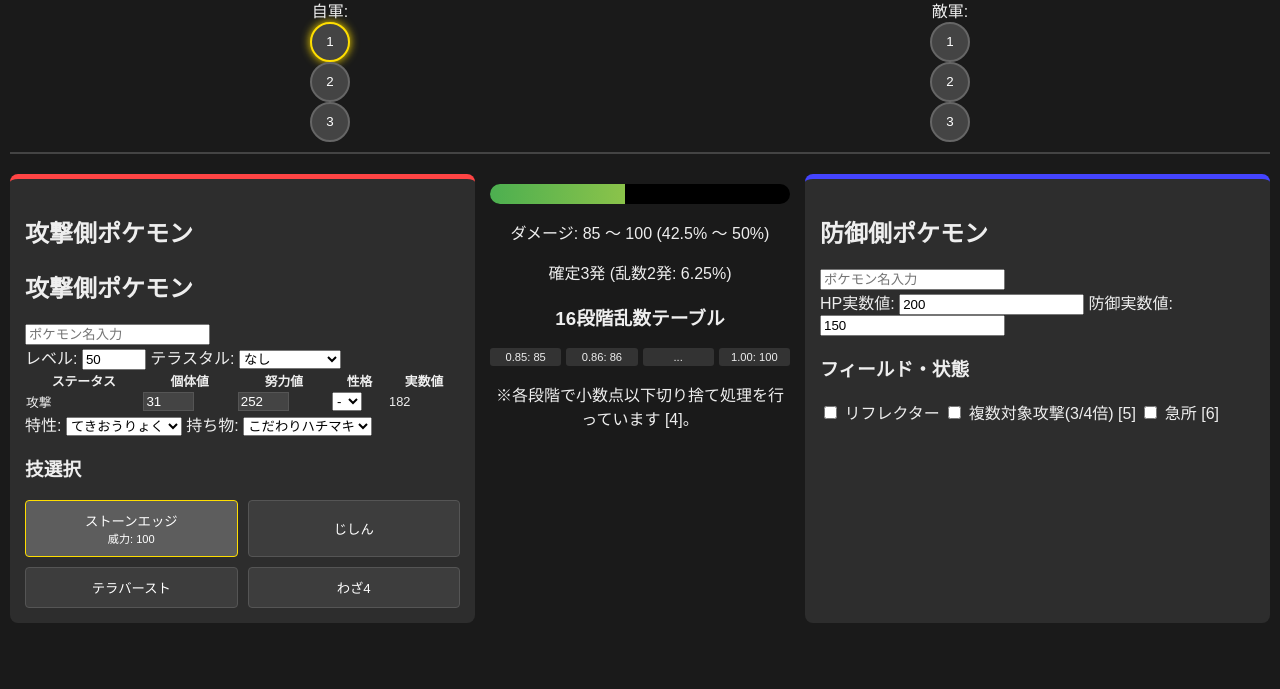
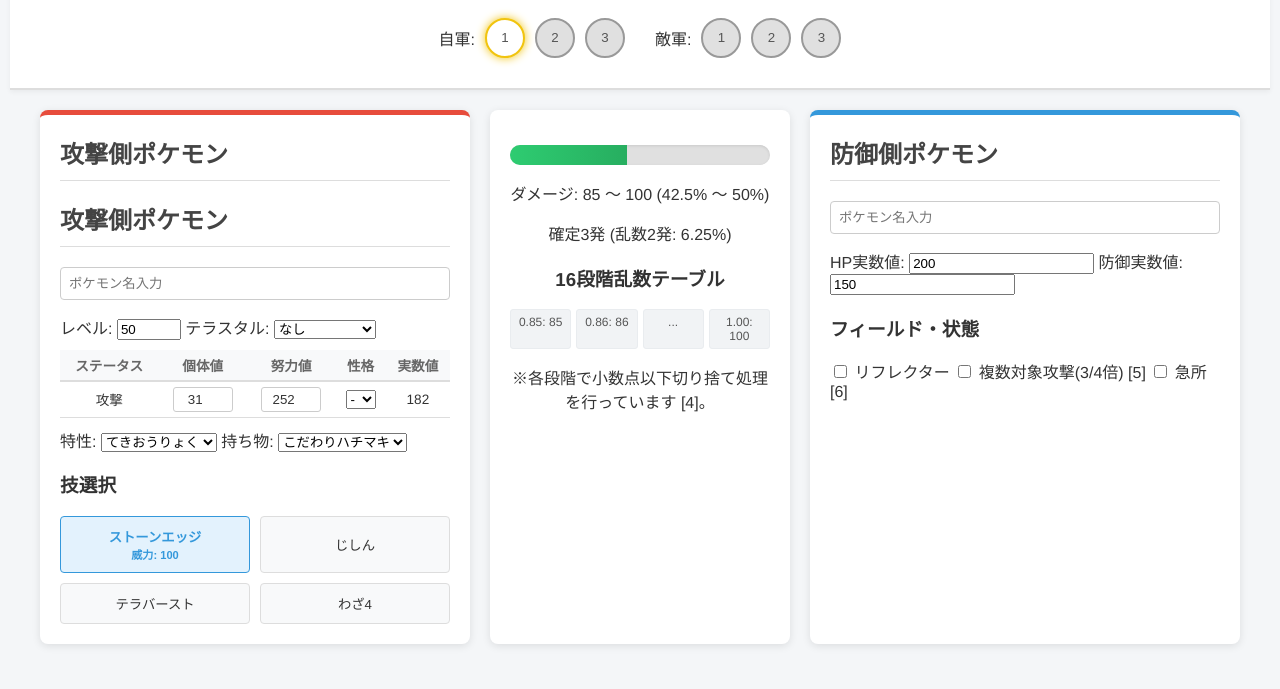
Before and after one commit to iCO-2/PokeBattoSimulation, a plain HTML site: page src/index.html in a window 1280 px wide. Shown: the part 111-800 px from the top of the page. Drawn offline with Linux system fonts and the light colour scheme.

Commit message:
feat: セレクトボックスで入力できるように修正

```diff
--- a/src/index.html
+++ b/src/index.html
@@ -30,7 +30,7 @@
         <section class="poke-settings attacker">
             <h2>攻撃側ポケモン</h2>
             <h2>攻撃側ポケモン</h2>
-            <input type="text" id="pokemon-name-input" placeholder="ポケモン名入力" class="search-input">
+            <input type="text" id="pokemon-name-input" placeholder="ポケモン名入力" class="search-input" list="pokemon-list">
 
             <div class="grid-params">
                 <label>レベル: <input type="number" id="pokemon-level-input" value="50" min="1" max="100"></label>
@@ -90,7 +90,7 @@
         <!-- 防御側設定 -->
         <section class="poke-settings defender">
             <h2>防御側ポケモン</h2>
-            <input type="text" id="defender-name-input" placeholder="ポケモン名入力" class="search-input">
+            <input type="text" id="defender-name-input" placeholder="ポケモン名入力" class="search-input" list="pokemon-list">
             <div class="grid-params">
                 <label>HP実数値: <input type="number" value="200"></label>
                 <label>防御実数値: <input type="number" value="150"></label>
@@ -103,6 +103,7 @@
             </div>
         </section>
     </main>
+    <datalist id="pokemon-list"></datalist>
     <script src="script.js"></script>
 </body>
 </html>
--- a/src/script.js
+++ b/src/script.js
@@ -97,6 +97,26 @@
         });
     }
 
+    // ポケモン画像リスト（ファイル名から拡張子を除いたもの）
+    const pokemonList = [
+        "イーユイ",
+        "ガチグマ",
+        "ガブリアス",
+        "ディンルー",
+        "ハバタクカミ",
+        "パオジアン"
+    ];
+
+    // datalistの生成
+    const datalist = document.getElementById('pokemon-list');
+    if (datalist) {
+        pokemonList.forEach(name => {
+            const option = document.createElement('option');
+            option.value = name;
+            datalist.appendChild(option);
+        });
+    }
+
     // 初期表示
     updateFormFromState();
 
--- a/src/style.css
+++ b/src/style.css
@@ -1,124 +1,196 @@
 :root {
-    --primary-red: #ff4444;
-    --primary-blue: #4444ff;
-    --bg-dark: #1a1a1a;
-    --card-bg: #2d2d2d;
-    --text-color: #eee;
+    --primary-red: #e74c3c;
+    --primary-blue: #3498db;
+    --bg-color: #f4f6f8;
+    --card-bg: #ffffff;
+    --text-color: #333;
+    --border-color: #ddd;
+    --input-bg: #fff;
+    --input-border: #ccc;
+    --slot-bg: #e0e0e0;
+    --slot-active-border: #f1c40f;
 }
 
 body {
-    background-color: var(--bg-dark);
+    background-color: var(--bg-color);
     color: var(--text-color);
-    font-family: sans-serif;
+    font-family: 'Helvetica Neue', Arial, sans-serif;
     margin: 0;
     padding: 10px;
 }
 
 header {
     text-align: center;
-    border-bottom: 2px solid #444;
+    border-bottom: 2px solid var(--border-color);
     margin-bottom: 20px;
+    background: var(--card-bg);
+    padding: 20px 0;
+    box-shadow: 0 2px 5px rgba(0,0,0,0.05);
 }
 
 .party-selector {
     display: flex;
-    justify-content: space-around;
+    justify-content: center;
+    gap: 30px;
     padding: 10px;
+    margin-top: 10px;
+}
+
+.team {
+    display: flex;
+    align-items: center;
+    gap: 10px;
 }
 
 .poke-slot {
     width: 40px;
     height: 40px;
     border-radius: 50%;
-    border: 2px solid #666;
-    background: #444;
-    color: white;
+    border: 2px solid #999;
+    background: var(--slot-bg);
+    color: #555;
     cursor: pointer;
-    overflow: hidden; /* 画像がはみ出ないように */
+    overflow: hidden;
     display: flex;
     justify-content: center;
     align-items: center;
     padding: 0;
+    transition: all 0.2s;
+}
+
+.poke-slot:hover {
+    transform: scale(1.1);
 }
 
 .poke-slot.active {
-    border-color: #ffde00;
-    box-shadow: 0 0 10px #ffde00;
+    border-color: var(--slot-active-border);
+    box-shadow: 0 0 10px var(--slot-active-border);
+    background: #fff;
 }
 
 .poke-slot img.pokemon-icon {
     width: 100%;
     height: 100%;
-    object-fit: cover; /* 枠いっぱいに表示 */
+    object-fit: cover;
 }
 
-/* 画像があるときは背景を少し変更して見やすくする（任意） */
 .poke-slot.has-image {
-    background: #222;
+    background: #fff;
+    border-color: #bbb;
 }
 
 .calc-container {
     display: grid;
     grid-template-columns: 1fr 300px 1fr;
-    gap: 15px;
+    gap: 20px;
+    max-width: 1200px;
+    margin: 0 auto;
 }
 
 .poke-settings {
     background: var(--card-bg);
-    padding: 15px;
+    padding: 20px;
     border-radius: 8px;
+    box-shadow: 0 2px 8px rgba(0,0,0,0.1);
     border-top: 5px solid transparent;
 }
 
 .attacker { border-color: var(--primary-red); }
 .defender { border-color: var(--primary-blue); }
 
+h2 {
+    margin-top: 0;
+    border-bottom: 1px solid var(--border-color);
+    padding-bottom: 10px;
+    color: #444;
+}
+
+.search-input {
+    width: 100%;
+    padding: 8px;
+    margin-bottom: 15px;
+    border: 1px solid var(--input-border);
+    border-radius: 4px;
+    box-sizing: border-box;
+}
+
 .stats-table table {
     width: 100%;
-    font-size: 0.8em;
+    font-size: 0.85em;
     border-collapse: collapse;
+    margin: 10px 0;
+}
+
+.stats-table th {
+    background: #f8f9fa;
+    padding: 5px;
+    border-bottom: 2px solid var(--border-color);
+    color: #666;
+}
+
+.stats-table td {
+    padding: 5px;
+    border-bottom: 1px solid var(--border-color);
+    text-align: center;
 }
 
 .stats-table input {
-    width: 45px;
-    background: #444;
-    color: white;
-    border: 1px solid #555;
+    width: 50px;
+    padding: 4px;
+    background: var(--input-bg);
+    color: var(--text-color);
+    border: 1px solid var(--input-border);
+    border-radius: 3px;
+    text-align: center;
 }
 
 .move-grid {
     display: grid;
     grid-template-columns: 1fr 1fr;
     gap: 10px;
+    margin-top: 15px;
 }
 
 .move-btn {
     padding: 10px;
-    background: #3d3d3d;
-    color: white;
-    border: 1px solid #555;
+    background: #f8f9fa;
+    color: var(--text-color);
+    border: 1px solid var(--border-color);
     border-radius: 4px;
+    cursor: pointer;
+    transition: background 0.2s;
+}
+
+.move-btn:hover {
+    background: #e9ecef;
 }
 
 .move-btn.active {
-    background: #5d5d5d;
-    border-color: #ffde00;
+    background: #e3f2fd;
+    border-color: var(--primary-blue);
+    color: var(--primary-blue);
+    font-weight: bold;
 }
 
 .result-display {
     text-align: center;
+    background: var(--card-bg);
+    padding: 20px;
+    border-radius: 8px;
+    box-shadow: 0 2px 8px rgba(0,0,0,0.1);
 }
 
 .hp-bar-container {
-    background: #000;
+    background: #e0e0e0;
     height: 20px;
     border-radius: 10px;
     overflow: hidden;
-    margin: 10px 0;
+    margin: 15px 0;
+    box-shadow: inset 0 1px 3px rgba(0,0,0,0.1);
 }
 
 .hp-bar {
-    background: linear-gradient(to right, #4caf50, #8bc34a);
+    background: linear-gradient(to right, #2ecc71, #27ae60);
     height: 100%;
     transition: width 0.3s;
 }
@@ -129,13 +201,15 @@
     gap: 5px;
     list-style: none;
     padding: 0;
-    font-size: 0.7em;
+    font-size: 0.75em;
 }
 
 .random-list li {
-    background: #333;
-    padding: 3px;
+    background: #f1f3f5;
+    padding: 5px;
     border-radius: 3px;
+    color: #555;
+    border: 1px solid #e9ecef;
 }
 
 /* レスポンシブ対応 */
```
